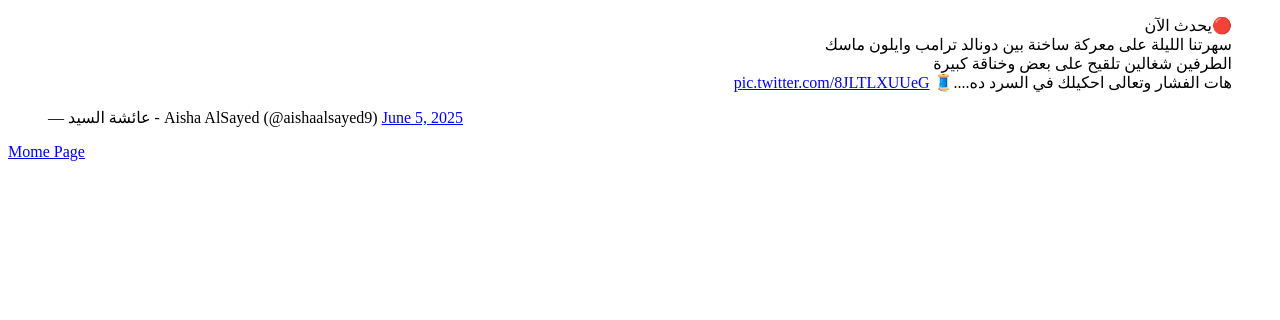
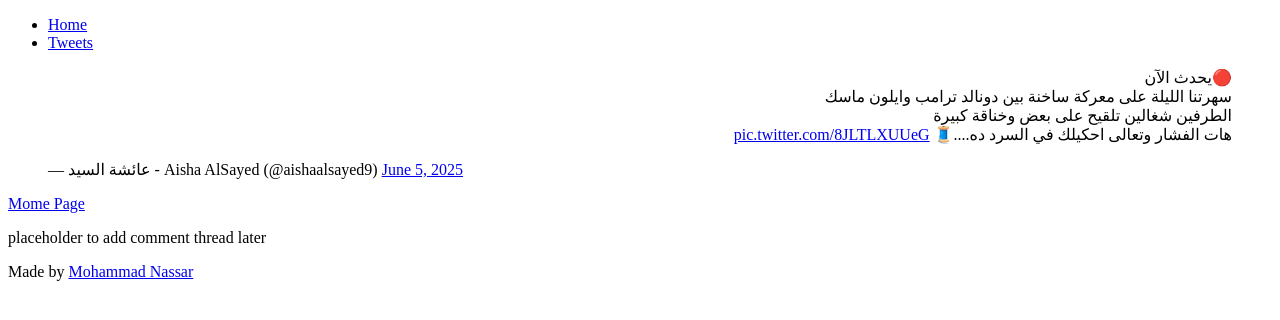
Before and after one commit to MohammadNassar4/My_First_Portfolio, a plain HTML site: page html_basic/tweets.html in a window 1280 px wide. Drawn offline with Linux system fonts and the light colour scheme.

Commit message:
Adding structur to the index and tweet files

```diff
--- a/html_basic/tweets.html
+++ b/html_basic/tweets.html
@@ -6,7 +6,23 @@
     <title>Document</title>
 </head>
 <body>
-    <blockquote class="twitter-tweet" data-theme="dark"><p lang="ar" dir="rtl">🔴يحدث الآن<br>سهرتنا الليلة على معركة ساخنة بين دونالد ترامب وايلون ماسك<br>الطرفين شغالين تلقيح على بعض وخناقة كبيرة<br>هات الفشار وتعالى احكيلك في السرد ده....🧵 <a href="https://t.co/8JLTLXUUeG">pic.twitter.com/8JLTLXUUeG</a></p>&mdash; عائشة السيد - Aisha AlSayed (@aishaalsayed9) <a href="https://twitter.com/aishaalsayed9/status/1930726356653887652?ref_src=twsrc%5Etfw">June 5, 2025</a></blockquote> <script async src="https://platform.twitter.com/widgets.js"></script>
-    <a href="index.html">Mome Page</a>
+    <header>
+        <ul>
+            <li><a href="index.html">Home</a></li>
+            <li><a href="tweets.html">Tweets</a></li>
+        </ul>
+    </header>
+    <main>
+        <article>
+            <blockquote class="twitter-tweet" data-theme="dark"><p lang="ar" dir="rtl">🔴يحدث الآن<br>سهرتنا الليلة على معركة ساخنة بين دونالد ترامب وايلون ماسك<br>الطرفين شغالين تلقيح على بعض وخناقة كبيرة<br>هات الفشار وتعالى احكيلك في السرد ده....🧵 <a href="https://t.co/8JLTLXUUeG">pic.twitter.com/8JLTLXUUeG</a></p>&mdash; عائشة السيد - Aisha AlSayed (@aishaalsayed9) <a href="https://twitter.com/aishaalsayed9/status/1930726356653887652?ref_src=twsrc%5Etfw">June 5, 2025</a></blockquote> <script async src="https://platform.twitter.com/widgets.js"></script>
+            <a href="index.html">Mome Page</a>
+        </article>
+        <aside>
+            <p>placeholder to add comment thread later</p>
+        </aside>
+    </main>
+    <footer>
+        <p>Made by <a href="https://www.instagram.com/mohammadnassar004/" target="_blank">Mohammad Nassar</a></p>
+    </footer>
 </body>
 </html>
```
Also changed, not shown: html_basic/index.html (+16 -0 lines).
